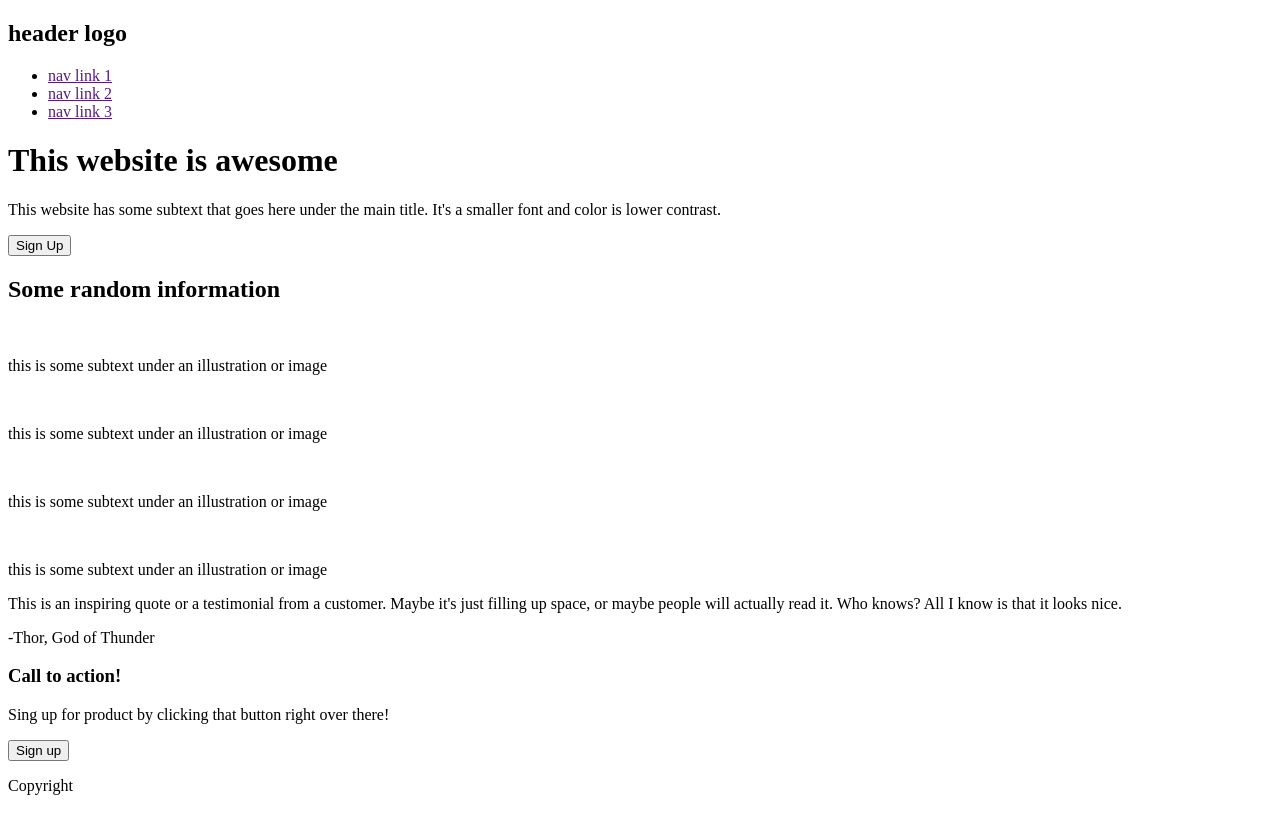
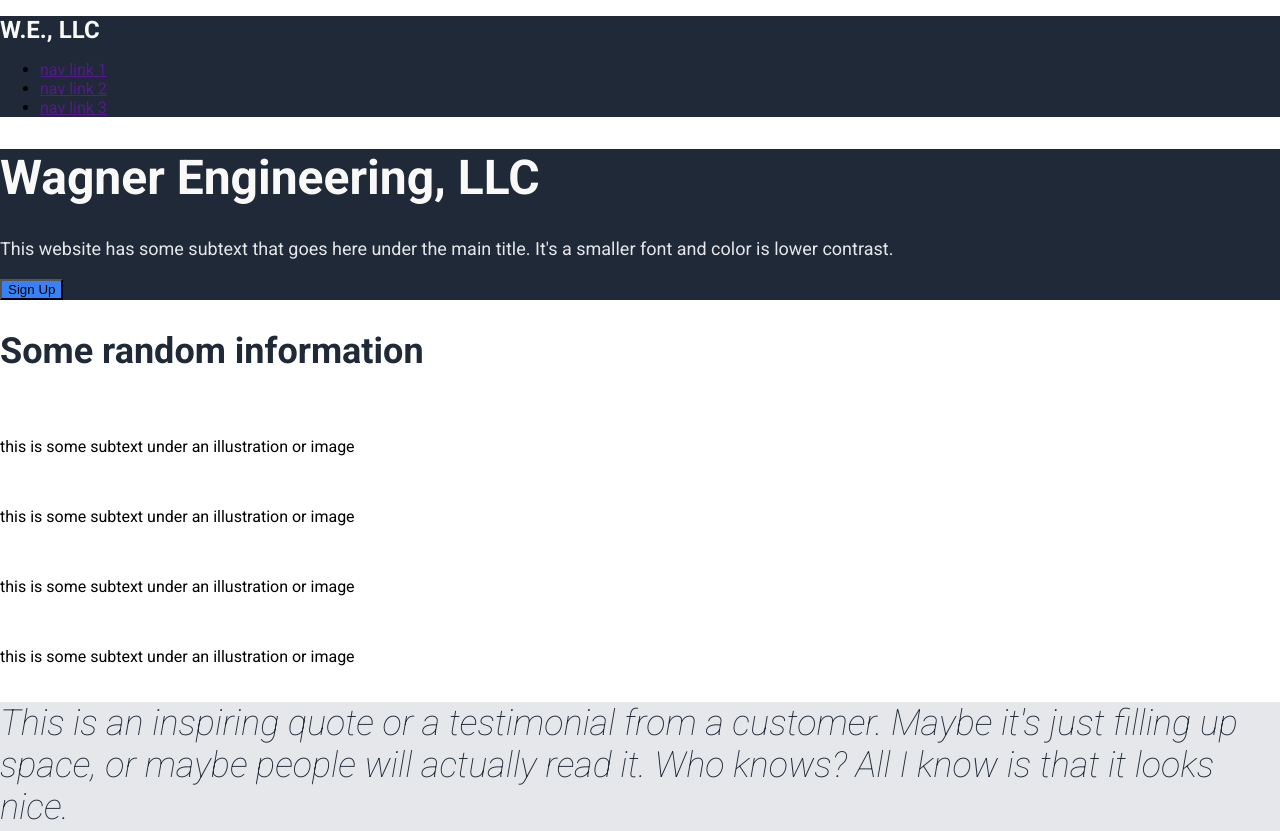
Before and after one commit to anawagner/landingpage, a plain HTML site: page index.html in a window 1280 px wide. Shown: the top 831 px of the page. Drawn offline with Linux system fonts and the light colour scheme.

Commit message:
adds colors, font styling

```diff
--- a/index.html
+++ b/index.html
@@ -5,14 +5,19 @@
     <meta charset="UTF-8">
     <meta http-equiv="X-UA-Compatible" content="IE=edge">
     <meta name="viewport" content="width=device-width, initial-scale=1.0">
-    <link href="styles.css" rel="stylesheet" type="text/css">
+
+    <link rel="preconnect" href="https://fonts.googleapis.com">
+    <link rel="preconnect" href="https://fonts.gstatic.com" crossorigin>
+    <link href="https://fonts.googleapis.com/css2?family=Roboto:ital,wght@0,400;0,700;1,100&display=swap"
+        rel="stylesheet">
+    <link href="style.css" rel="stylesheet" type="text/css">
     <title>Landing Page</title>
 </head>
 
 <body>
     <div class="content">
         <header>
-            <h2>header logo</h2>
+            <h1>W.E., LLC</h1>
 
             <nav>
                 <ul>
@@ -31,7 +36,7 @@
         </header>
 
         <div class="intro">
-            <h1>This website is awesome</h1>
+            <h1>Wagner Engineering, LLC</h1>
             <p>
                 This website has some subtext that goes here under the main
                 title. It's a smaller font and color is lower contrast.
@@ -69,7 +74,7 @@
 
         <div class="highlight">
 
-            <p>This is an inspiring quote or a testimonial from a customer.
+            <p class="quote">This is an inspiring quote or a testimonial from a customer.
                 Maybe it's just filling up space, or maybe people will actually
                 read it. Who knows? All I know is that it looks nice.
             </p>
--- /dev/null
+++ b/style.css
@@ -0,0 +1,51 @@
+body {
+    font-family: 'Roboto', sans-serif;
+    margin: 0;
+}
+
+header, footer
+{
+    background-color: #1F2937;
+}
+
+header h1 {
+    font-size: 24px;
+    color: #f9faf8;
+}
+
+button {
+    background-color: #3882F6;
+}
+
+.intro {
+    background-color: #1F2937;
+    color: #e5e7eb;
+    font-size: 18px;
+}
+
+.intro h1 {
+    color: #f9faf8;
+    font-weight: 800;
+    font-size: 48px;
+}
+
+.detail h2 {
+    font-size: 36px;
+    font-weight: 800;
+    color: #1F2937;
+}
+
+.highlight {
+    background-color: #e5e7eb;
+    color: #1F2937
+}
+
+.quote {
+    font-size: 36px;
+    font-weight: lighter;
+    font-style: italic;
+}
+
+.action {
+    background-color: #3882F6;
+}
```
